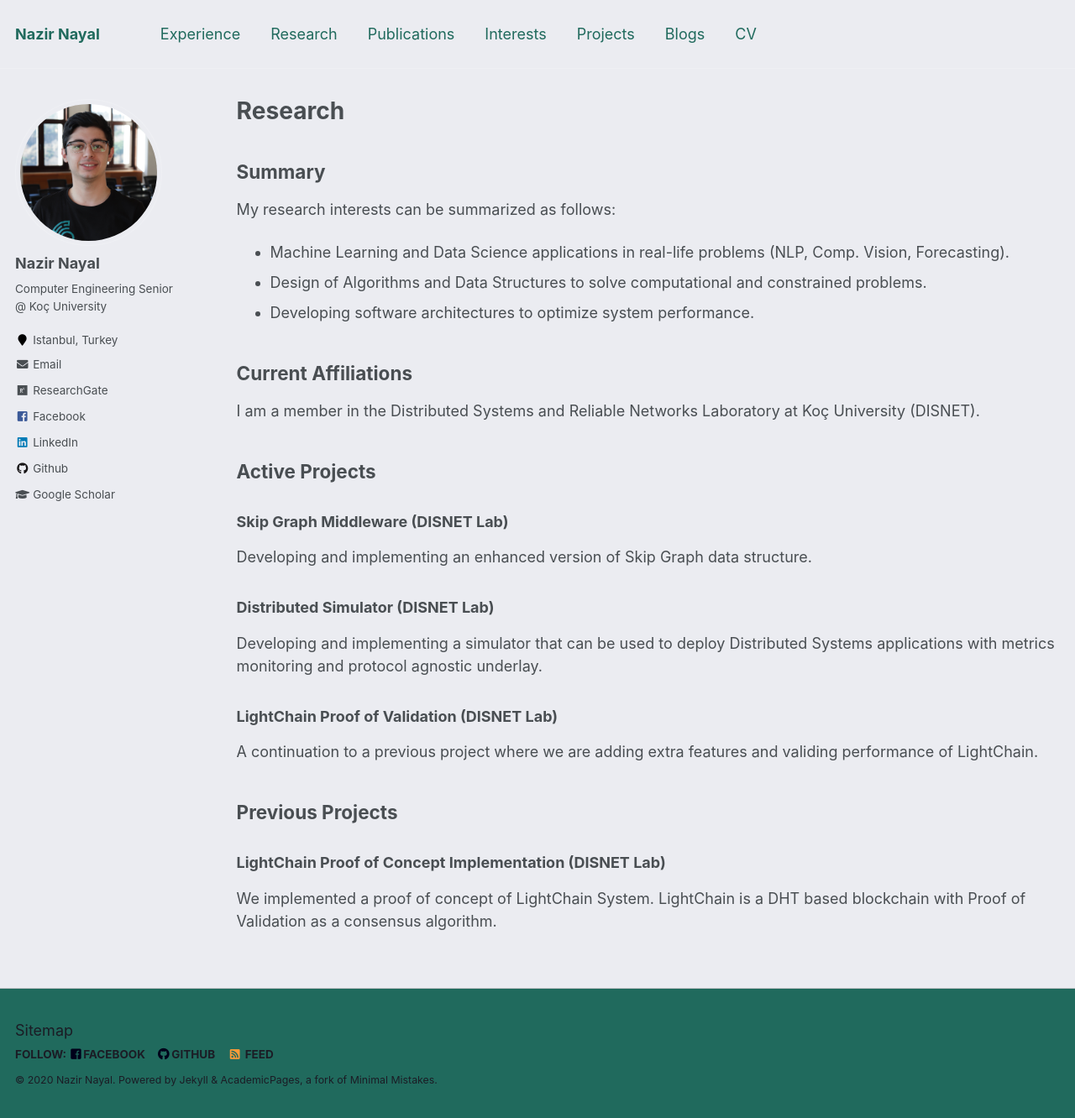
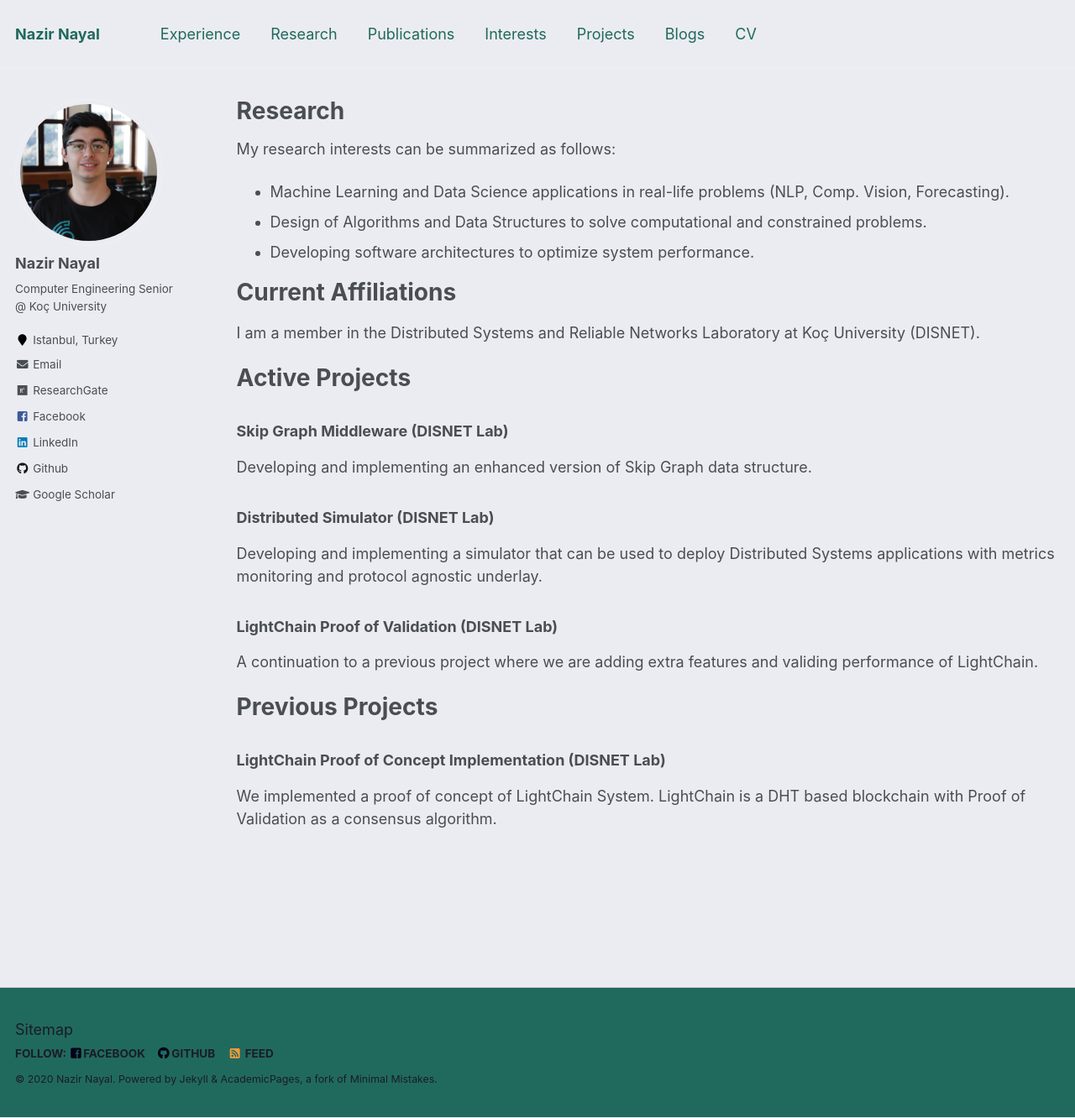
Before and after one commit to NazirNayal8/nazirnayal.github.io, a Jekyll site: the page built from _pages/research.md, in a window 1280 px wide and 1332 px high. Shown: the whole window at 84% size. Built offline with Jekyll 4.4.1, drawn with Linux system fonts in a browser that asks for light colours.

Commit message:
update research

```diff
--- a/_pages/research.md
+++ b/_pages/research.md
@@ -5,19 +5,17 @@ permalink: /research/
 author_profile: true
 ---
 
-## Summary
-
 My research interests can be summarized as follows:
 
 * Machine Learning and Data Science applications in real-life problems (NLP, Comp. Vision, Forecasting).
 * Design of Algorithms and Data Structures to solve computational and constrained problems.
 * Developing software architectures to optimize system performance.
 
-## Current Affiliations
+# Current Affiliations
 
 I am a member in the Distributed Systems and Reliable Networks Laboratory at Koç University (DISNET).
 
-## Active Projects
+# Active Projects
 
 ### Skip Graph Middleware (DISNET Lab)
 
@@ -34,7 +32,7 @@ Systems applications with metrics monitoring and protocol agnostic underlay.
 A continuation to a previous project where we are adding extra features and
 validing performance of LightChain.
 
-## Previous Projects
+# Previous Projects
 
 ### LightChain Proof of Concept Implementation (DISNET Lab)
 
```
